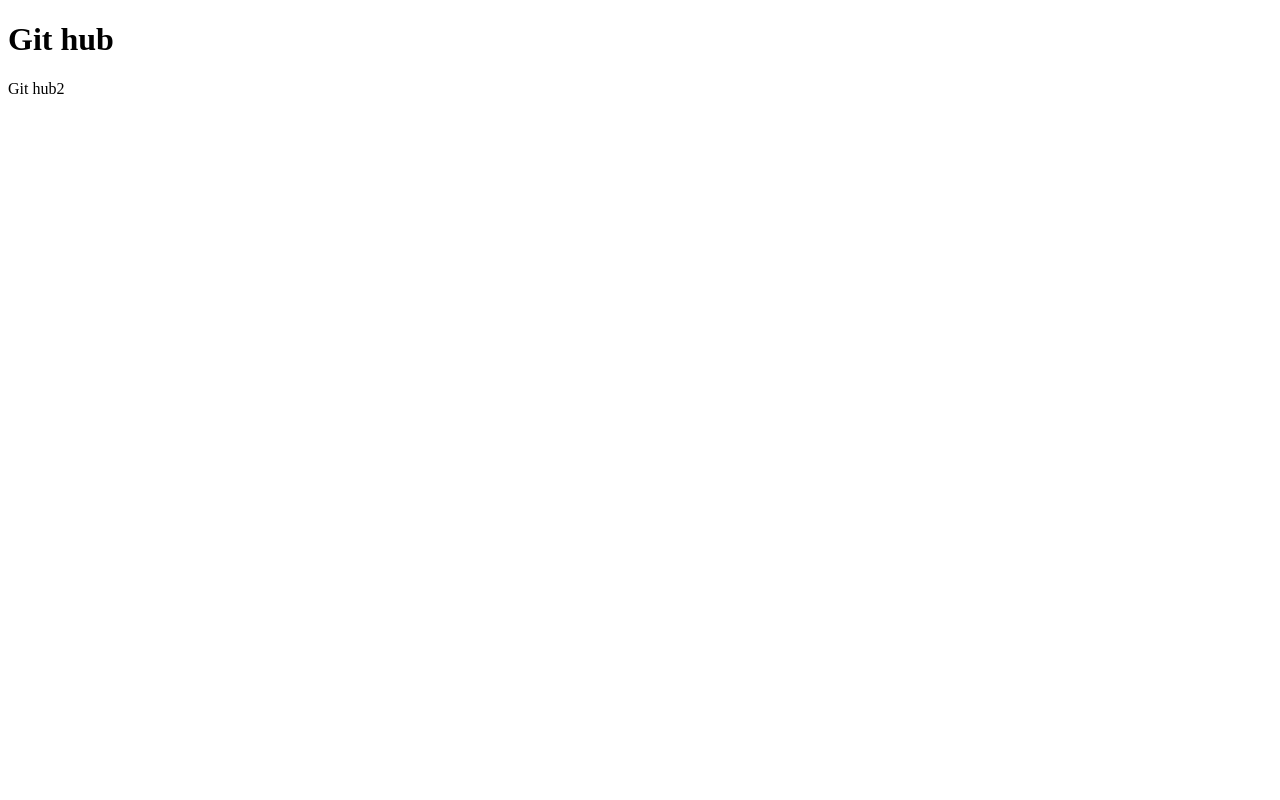
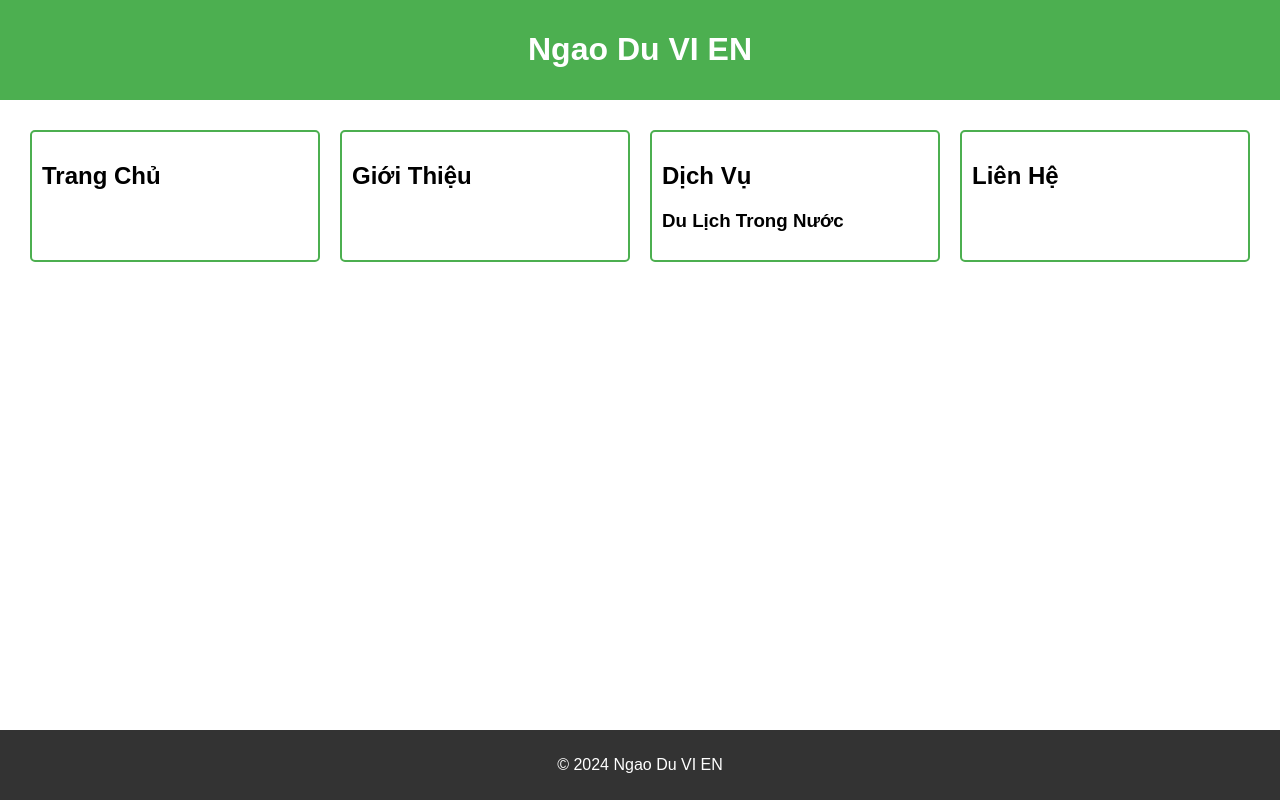
Before and after one commit to ngtiensdat/ProjectWeb, a plain HTML site: page PW.htm in a window 1280 px wide. Drawn offline with Linux system fonts and the light colour scheme.

Commit message:
add headpage

```diff
--- a/PW.htm
+++ b/PW.htm
@@ -1,7 +1,71 @@
 <!DOCTYPE html>
 <html>
+<head>
+    <title>Dịch Vụ Du Lịch</title>
+    <style>
+        body {
+            font-family: Arial, sans-serif;
+            margin: 0;
+            padding: 0;
+        }
+        header, footer {
+            color: white;
+            text-align: center;
+            padding: 10px 0;
+			text-align: center;
+        }
+        header {
+            background-color: #4CAF50;
+        }
+        .container {
+            padding: 20px;
+            display: flex;
+        }
+        .section {
+            margin-bottom: 20px;
+            border: 2px solid #4CAF50;
+            padding: 10px;
+            border-radius: 5px;
+            flex: 1;
+            margin: 10px;
+        }
+        footer {
+            background-color: #333;
+            position: fixed;
+            bottom: 0;
+            width: 100%;
+        }
+    </style>
+</head>
 <body>
-<h1>Git hub</h1>
-<p>Git hub2</p>
+
+<header>
+    <h1>Ngao Du VI EN</h1>
+</header>
+<div class="container">
+    <div class="section">
+        <h2>Trang Chủ</h2>
+    </div>
+
+    <div class="section">
+        <h2>Giới Thiệu</h2>
+    </div>
+
+    <div class="section">
+        <h2>Dịch Vụ</h2>
+        <div>
+            <h3>Du Lịch Trong Nước</h3>
+        </div>
+    </div>
+
+    <div class="section">
+        <h2>Liên Hệ</h2>
+    </div>
+</div>
+
+<footer>
+    <p>&copy; 2024 Ngao Du VI EN</p>
+</footer>
+
 </body>
 </html>
```
